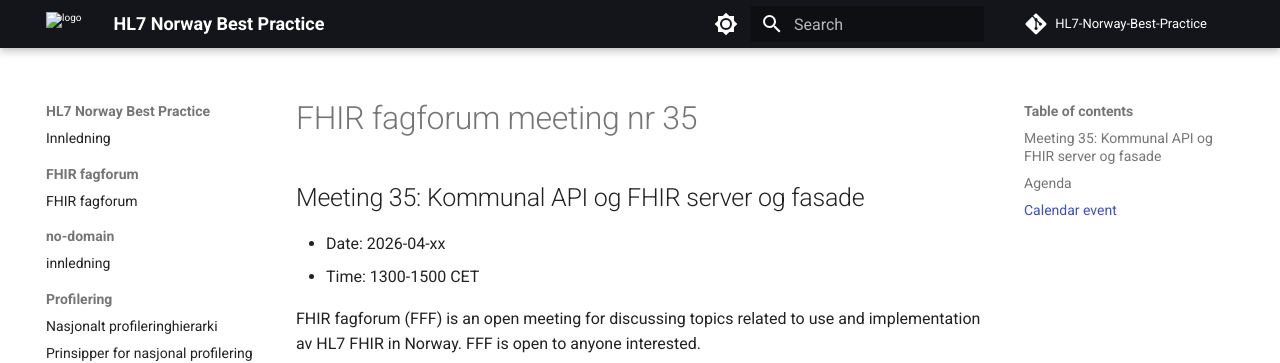
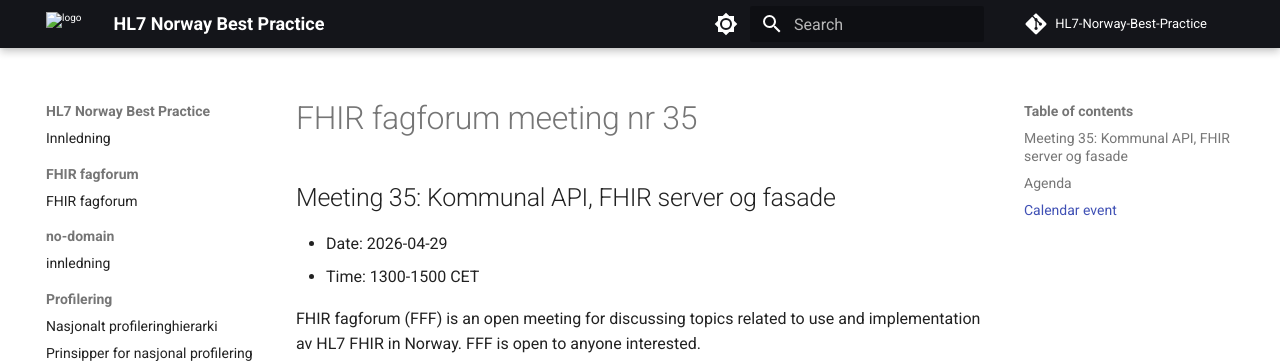
Before and after one commit to HL7Norway/best-practice, an MkDocs documentation site: the page built from docs/FHIR-faglig-forum/_agenda/2026-04-15-agenda.md, in a window 1280 px wide. Shown: the top 363 px of the page. Built offline with MkDocs 1.6.1 and Material for MkDocs 9.7.7, drawn with Linux system fonts in a browser that asks for light colours; comment, search, counter and statistics services are not loaded.

Commit message:
Oppdatert dato FFF35

```diff
--- a/docs/FHIR-faglig-forum/_agenda/2026-04-15-agenda.md
+++ b/docs/FHIR-faglig-forum/_agenda/2026-04-15-agenda.md
@@ -2,13 +2,13 @@
 layout: default
 title: FHIR fagforum meeting nr 35
 motenr: 35
-dato: 2026-04-15
-tema: Kommunal API og FHIR server og fasade
+dato: 2026-04-29
+tema: Kommunal API, FHIR server og fasade
 ---
 
-## Meeting 35: Kommunal API og FHIR server og fasade
+## Meeting 35: Kommunal API, FHIR server og fasade
 
-* Date: 2026-04-xx
+* Date: 2026-04-29
 * Time: 1300-1500 CET
 
 FHIR fagforum (FFF) is an open meeting for discussing topics related to use and implementation av HL7 FHIR in Norway. FFF is open to anyone interested.
```
